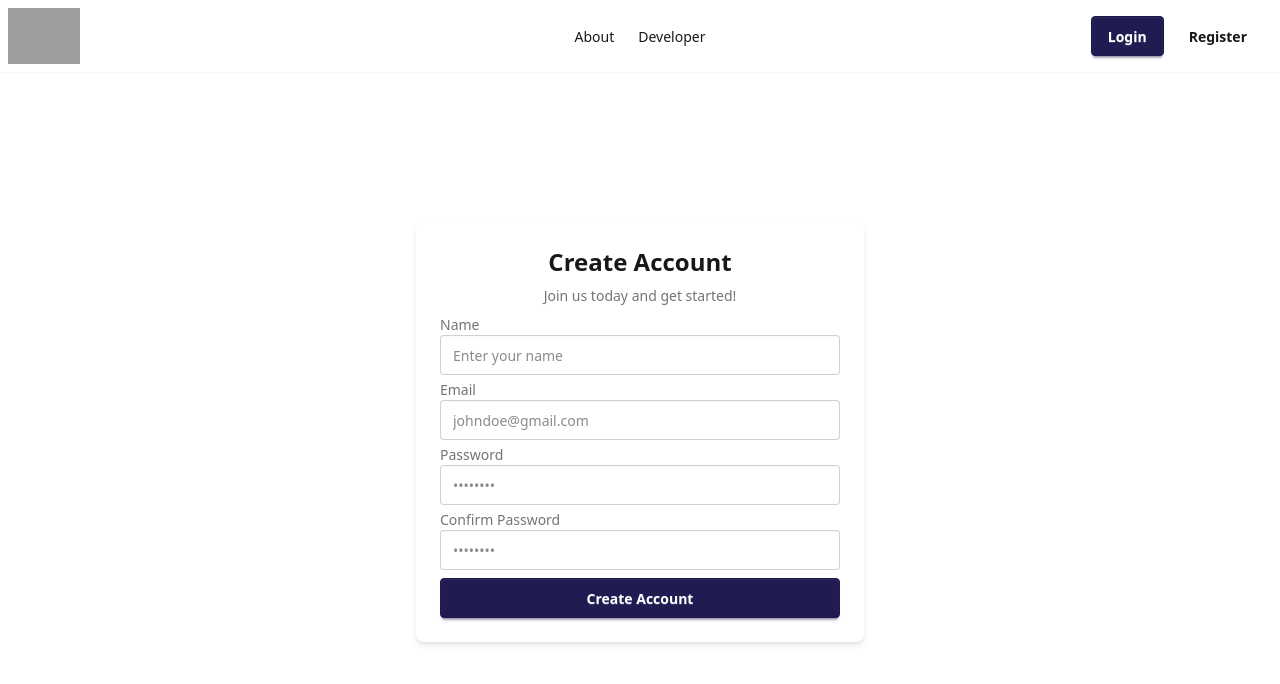
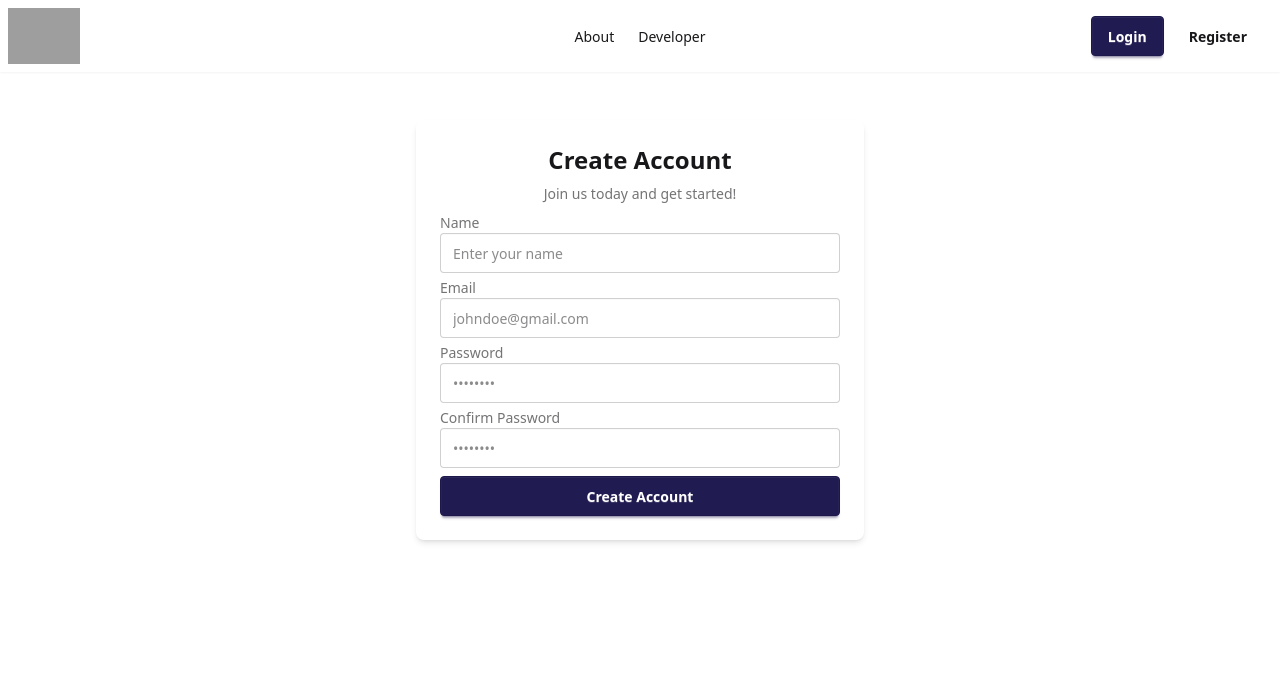
Before and after one commit to dojimori/lost-and-found-frontend, a Vue app: page /register in a window 1280 px wide. Shown: the top 684 px of the page. Built offline with nearby package versions, Linux system fonts and the light colour scheme; grey boxes are pictures that could not be loaded.

Commit message:
register view: form card adjustment

```diff
--- a/src/views/register-view.vue
+++ b/src/views/register-view.vue
@@ -1,5 +1,5 @@
 <template>
-    <div class="flex items-center justify-center h-[90vh] p-4" v-motion-fade>
+    <div class="flex items-center justify-center p-12" v-motion-fade>
         <form @submit.prevent="submitHandler" class="card bg-base-100 shadow-md w-full max-w-md">
             <div class="card-body">
                 <h2 class="card-title text-2xl font-bold justify-center">Create Account</h2>
```
